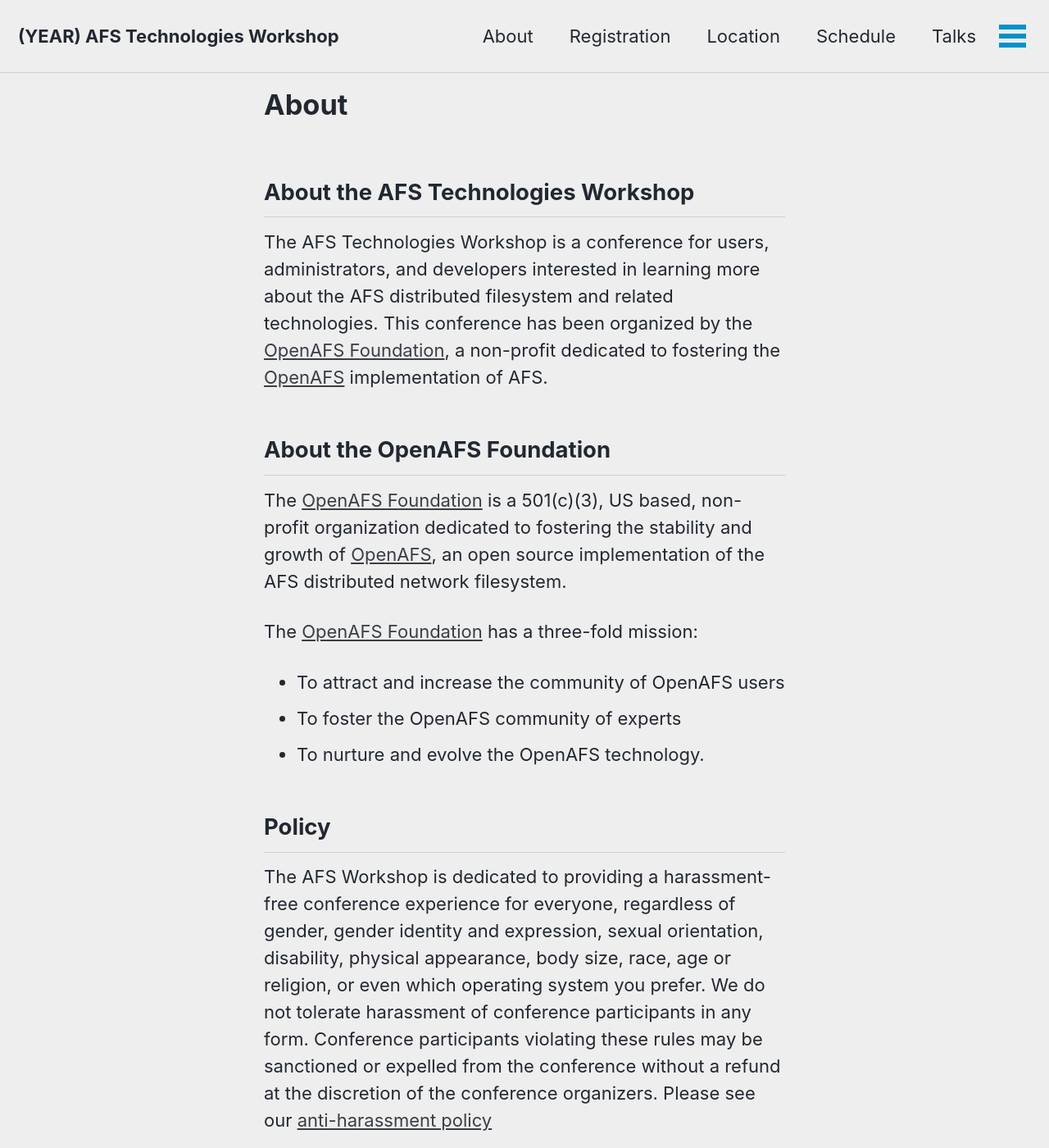
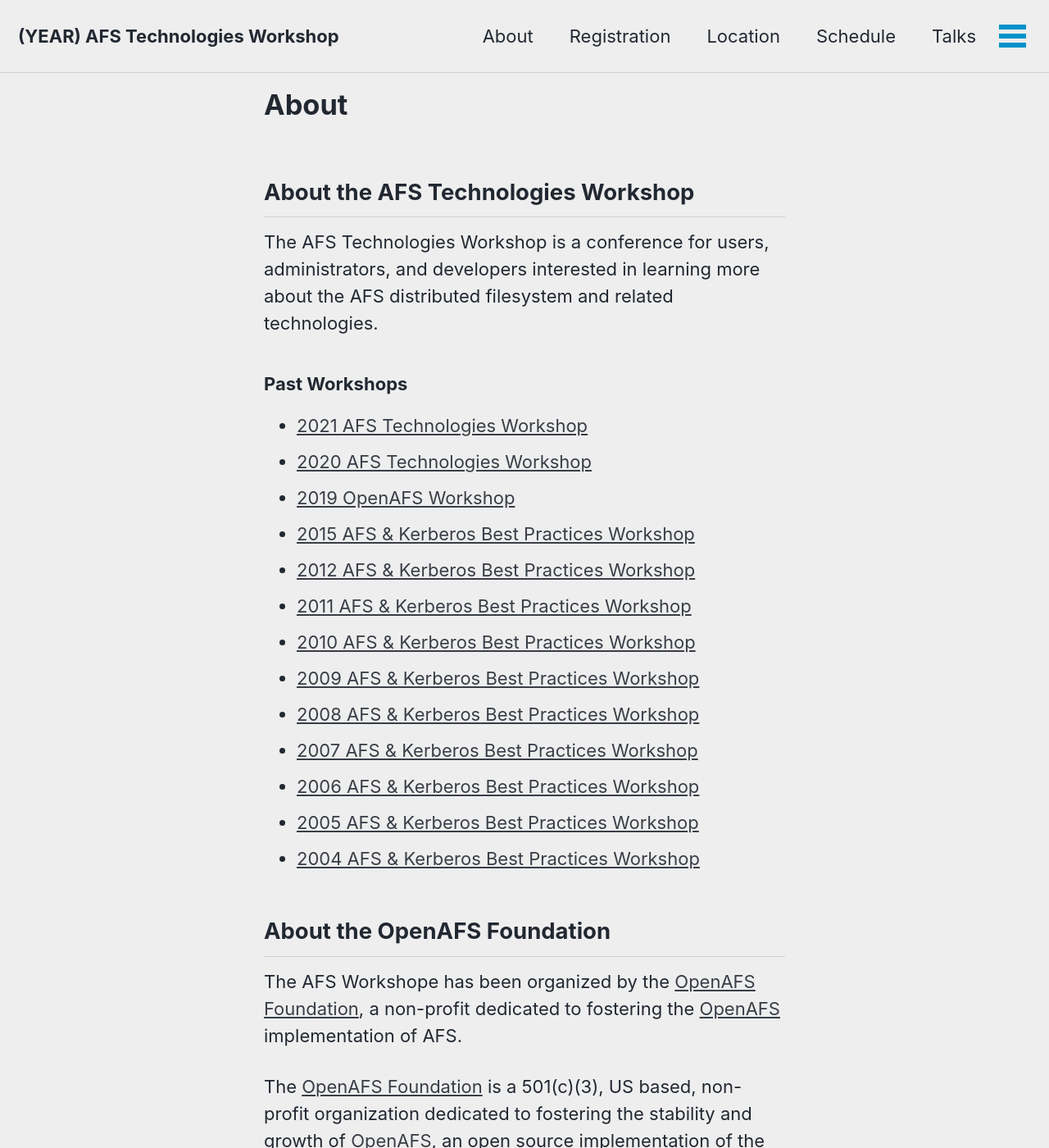
Before and after one commit to openafsfoundation/openafs-workshop.org, a Jekyll site: the page built from _pages/about.md, in a window 1280 px wide and 1400 px high. Shown: the whole window at 82% size. Built offline with Jekyll 4.4.1, drawn with Linux system fonts in a browser that asks for light colours; cached includes are drawn as plain includes; nearby versions of some CDN libraries.

Commit message:
Add links to past workshops

```diff
--- a/_pages/about.md
+++ b/_pages/about.md
@@ -8,11 +8,28 @@
 
 The AFS Technologies Workshop is a conference for users, administrators, and
 developers interested in learning more about the AFS distributed filesystem and
-related technologies.  This conference has been organized by the [OpenAFS
-Foundation][2], a non-profit dedicated to fostering the [OpenAFS][1] implementation
-of AFS.
+related technologies.
+
+### Past Workshops
+
+* <a href="https://workshop.openafs.org/afsbpw21">2021 AFS Technologies Workshop</a>
+* <a href="https://workshop.openafs.org/afsbpw20">2020 AFS Technologies Workshop</a>
+* <a href="https://workshop.openafs.org/afsbpw19">2019 OpenAFS Workshop</a>
+* <a href="https://workshop.openafs.org/afsbpw15">2015 AFS & Kerberos Best Practices Workshop</a>
+* <a href="https://workshop.openafs.org/afsbpw12">2012 AFS & Kerberos Best Practices Workshop</a>
+* <a href="https://workshop.openafs.org/afsbpw11">2011 AFS & Kerberos Best Practices Workshop</a>
+* <a href="https://workshop.openafs.org/afsbpw10">2010 AFS & Kerberos Best Practices Workshop</a>
+* <a href="https://workshop.openafs.org/afsbpw09">2009 AFS & Kerberos Best Practices Workshop</a>
+* <a href="https://workshop.openafs.org/afsbpw08">2008 AFS & Kerberos Best Practices Workshop</a>
+* <a href="https://workshop.openafs.org/afsbpw07">2007 AFS & Kerberos Best Practices Workshop</a>
+* <a href="https://workshop.openafs.org/afsbpw06">2006 AFS & Kerberos Best Practices Workshop</a>
+* <a href="https://workshop.openafs.org/afsbpw05">2005 AFS & Kerberos Best Practices Workshop</a>
+* <a href="https://www-conf.slac.stanford.edu/AFSBestPractices/">2004 AFS & Kerberos Best Practices Workshop</a>
 
 ## About the OpenAFS Foundation
+
+The AFS Workshope has been organized by the [OpenAFS Foundation][2],
+a non-profit dedicated to fostering the [OpenAFS][1] implementation of AFS.
 
 The [OpenAFS Foundation][2] is a 501(c)(3), US based, non-profit organization
 dedicated to fostering the stability and growth of [OpenAFS][1], an open source
```
